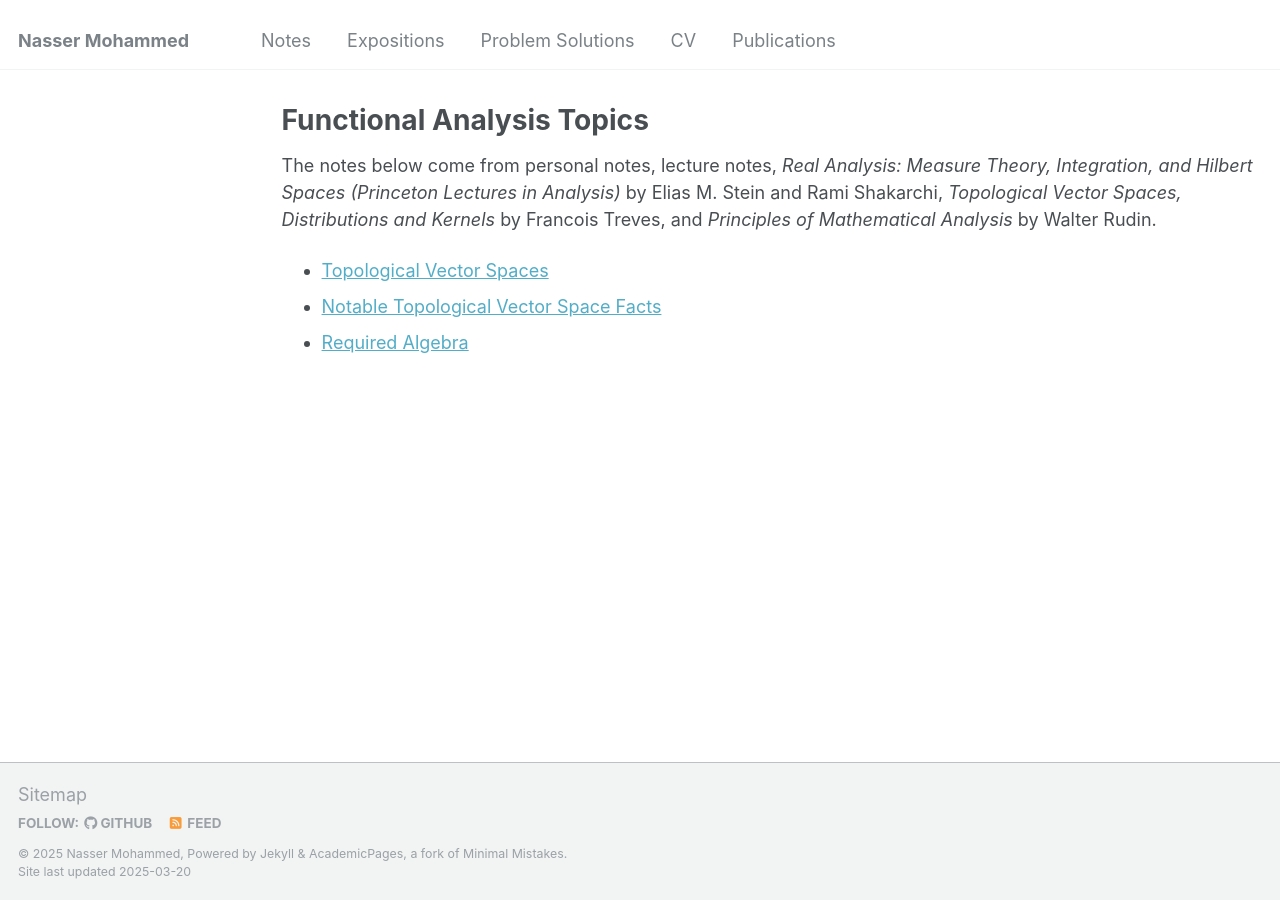
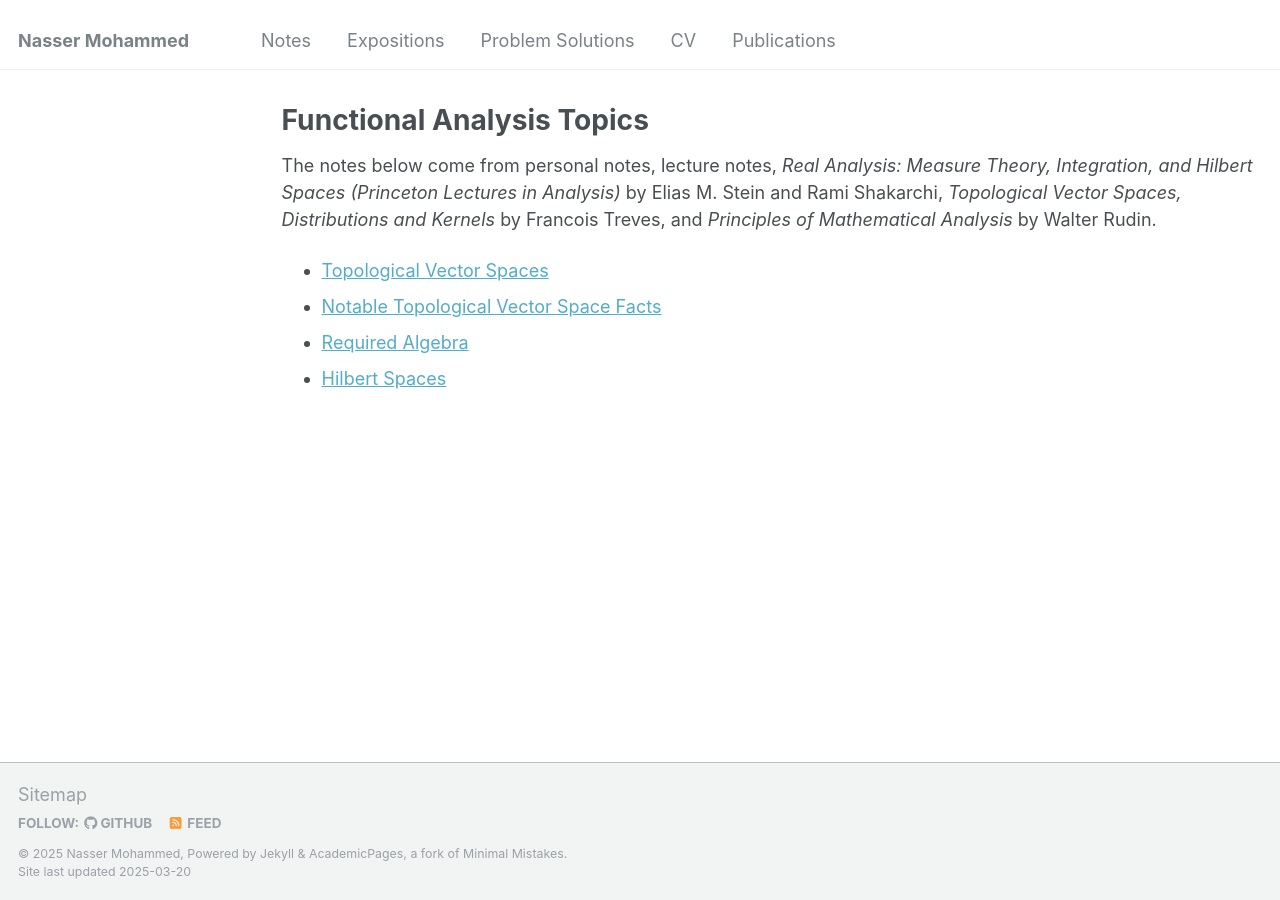
Before and after one commit to Nasser-Mohammed/Nasser-Mohammed.github.io, a Jekyll site: the page built from _pages/notes/Functional-Analysis/nav.md, in a window 1280 px wide. Built offline with Jekyll 4.4.1, drawn with Linux system fonts in a browser that asks for light colours.

Commit message:
Update nav.md

```diff
--- a/_pages/notes/Functional-Analysis/nav.md
+++ b/_pages/notes/Functional-Analysis/nav.md
@@ -8,3 +8,4 @@ The notes below come from personal notes, lecture notes, *Real Analysis: Measure
 - [Topological Vector Spaces](TVS-spaces.md)
 - [Notable Topological Vector Space Facts](TVS-facts.md)
 - [Required Algebra](algebra.md)
+- [Hilbert Spaces](hilbert-space.md)
```
